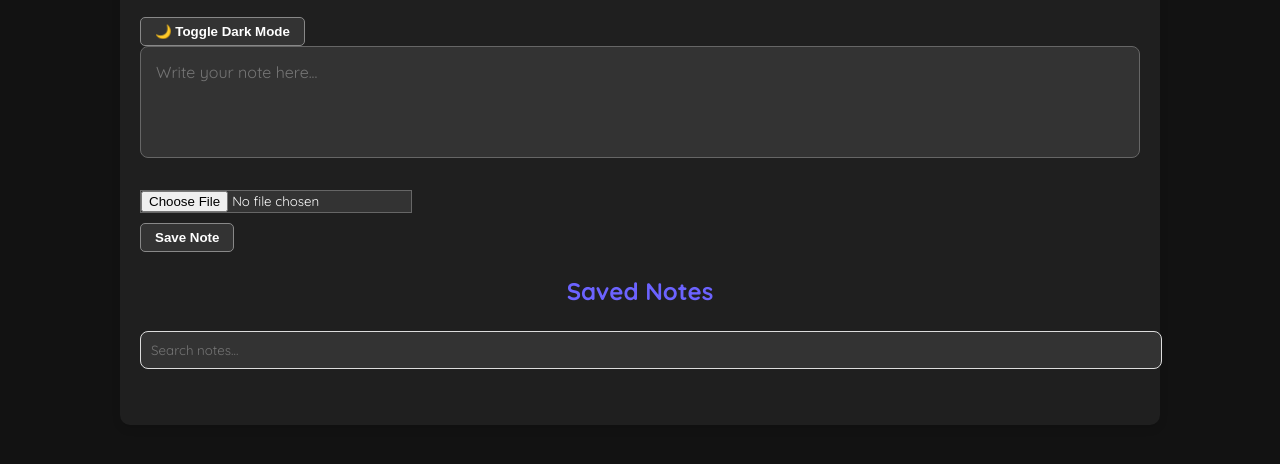
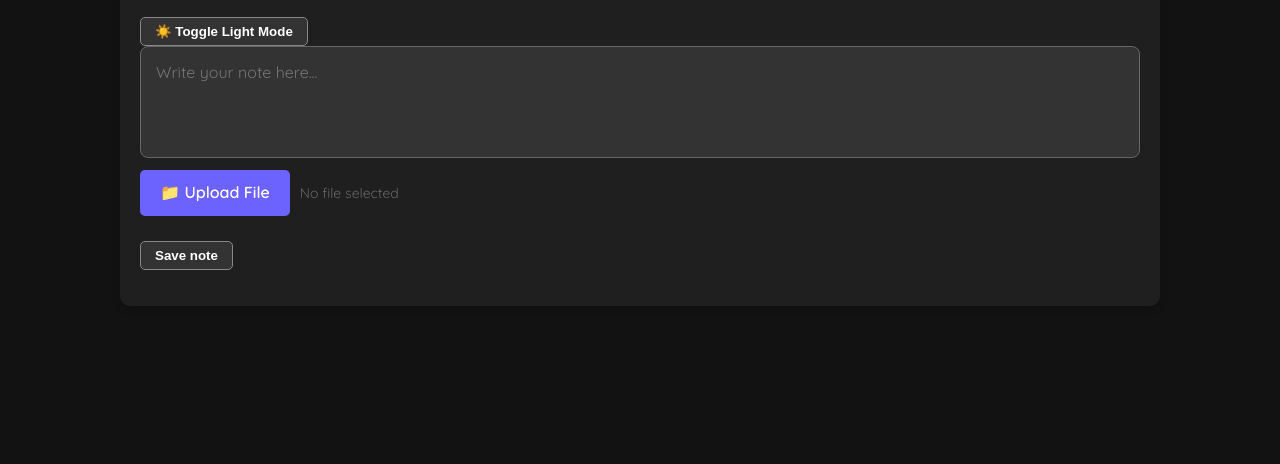
Before and after one commit to noeliarozado/LumaNoteApp, a website: page frontend/index.html in a window 1280 px wide. Both pictures are taken after a click on the button "🌙 Toggle Dark Mode". Shown: the part 146-610 px from the top of the page. Drawn offline with Linux system fonts and the light colour scheme; no server answers.

Commit message:
CSS changes

```diff
--- a/frontend/index.html
+++ b/frontend/index.html
@@ -17,12 +17,19 @@
         <button onclick="toggleDarkMode()">🌙 Toggle Dark Mode</button>
 
         <textarea id="noteInput" placeholder="Write your note here..." rows="4" cols="50"></textarea><br>
-        <input type="file" id="imageInput"><br>
-        <button onclick="addNote()">Save Note</button>
+        <div class="custom-file-upload">
+            <label for="imageInput">📁 Upload File</label>
+            <input type="file" id="imageInput">
+            <span id="fileName">No file selected</span>
+        </div>
 
+        <br>
+        <button onclick="addNote()">Save note</button>
+
+        <!--
         <h2>Saved Notes</h2>
-
         <input type="text" id="searchInput" placeholder="Search notes..." oninput="filterNotes()">
+        -->
 
         <ul id="notesList"></ul>
     </div>
@@ -54,7 +61,7 @@
                         // Add "Favorite Notes" Section
                         if (favoriteNotes.length > 0) {
                             const favHeader = document.createElement("h2");
-                            favHeader.textContent = "⭐ Favorite Notes";
+                            favHeader.textContent = "⭐ My favourite notes";
                             notesList.appendChild(favHeader);
 
                             favoriteNotes
@@ -76,6 +83,24 @@
                     }
                 })
                 .catch(error => console.log("Error loading notes:", error));
+        }
+
+        // Show the selected file nam
+        document.getElementById("imageInput").addEventListener("change", function () {
+            const fileName = this.files.length > 0 ? this.files[0].name : "No file selected";
+            document.getElementById("fileName").textContent = fileName;
+        });
+
+        // Function that updates the text next to the button when a file is selected
+        function updateFileName() {
+            const fileInput = document.getElementById("imageInput");
+            const fileNameDisplay = document.getElementById("fileName");
+
+            if (fileInput.files.length > 0) {
+                fileNameDisplay.textContent = fileInput.files[0].name;
+            } else {
+                fileNameDisplay.textContent = "No file selected";
+            }
         }
 
         // Function to create and append a note item to the list
@@ -166,14 +191,22 @@
         function toggleDarkMode() {
             document.body.classList.toggle("dark-mode");
 
-            // Save the user's preference
-            localStorage.setItem("darkMode", document.body.classList.contains("dark-mode"));
+            const darkModeEnabled = document.body.classList.contains("dark-mode");
+            localStorage.setItem("darkMode", darkModeEnabled);
+
+            const button = document.querySelector("button[onclick='toggleDarkMode()']");
+            button.textContent = darkModeEnabled ? "☀️ Toggle Light Mode" : "🌙 Toggle Dark Mode";
         }
 
-        // Apply dark mode on page load if previously selected
-        if (localStorage.getItem("darkMode") === "true") {
-            document.body.classList.add("dark-mode");
-        }
+        // Set the correct button text on page load
+        window.onload = function () {
+            loadNotes();
+
+            if (localStorage.getItem("darkMode") === "true") {
+                document.body.classList.add("dark-mode");
+                document.querySelector("button[onclick='toggleDarkMode()']").textContent = "☀️ Toggle Light Mode";
+            }
+        };
 
         function filterNotes() {
             const searchValue = document.getElementById("searchInput").value.toLowerCase();
--- a/frontend/styles.css
+++ b/frontend/styles.css
@@ -47,6 +47,11 @@ body.dark-mode #notesList li {
     color: white;
 }
 
+body.dark-mode button:hover {
+    background-color: #444;
+    border-color: #aaa;
+}
+
 /* Header styling */
 h1,
 h2 {
@@ -80,7 +85,7 @@ textarea {
 textarea {
     width: 100%;
     padding: 15px;
-    margin-bottom: 15px;
+    margin-bottom: 5px;
     border-radius: 8px;
     border: 1px solid #ddd;
     resize: none;
@@ -111,6 +116,38 @@ button {
 
 button:hover {
     background-color: #5750e3;
+}
+
+/* File upload button */
+.custom-file-upload {
+    display: flex;
+    align-items: center;
+    gap: 10px;
+}
+
+.custom-file-upload label {
+    padding: 10px 20px;
+    background-color: #6c63ff;
+    color: white;
+    font-size: 1rem;
+    font-weight: 600;
+    border: none;
+    border-radius: 5px;
+    cursor: pointer;
+    transition: background-color 0.3s ease;
+}
+
+.custom-file-upload label:hover {
+    background-color: #5750e3;
+}
+
+.custom-file-upload input {
+    display: none; /* Hide default input */
+}
+
+#fileName {
+    font-size: 14px;
+    color: #666;
 }
 
 /* Notes list styling */
@@ -172,7 +209,7 @@ h3 {
     color: #3f51b5;
 }
 
-/* Favorite Notes Section */
+/* Favorite notes section */
 #favoriteNotesList {
     list-style-type: none;
     padding: 0;
```
Also changed, not shown: 3 other files.
